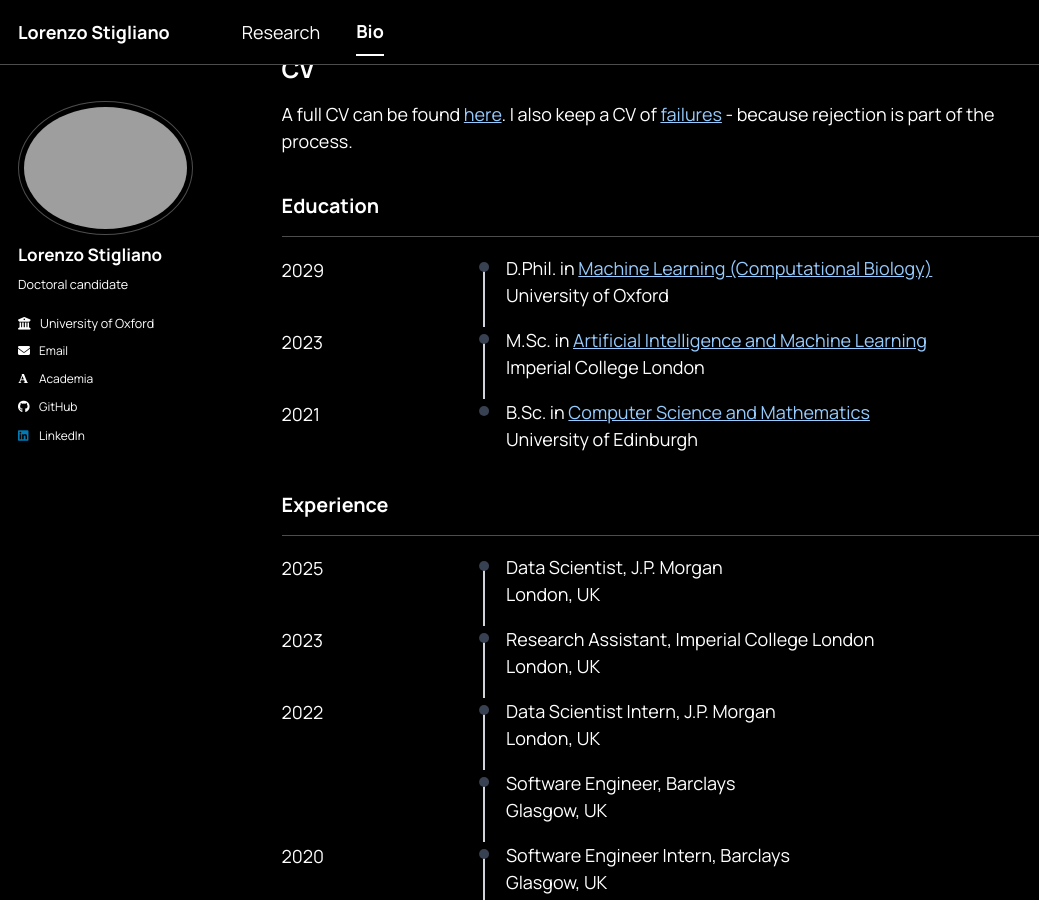
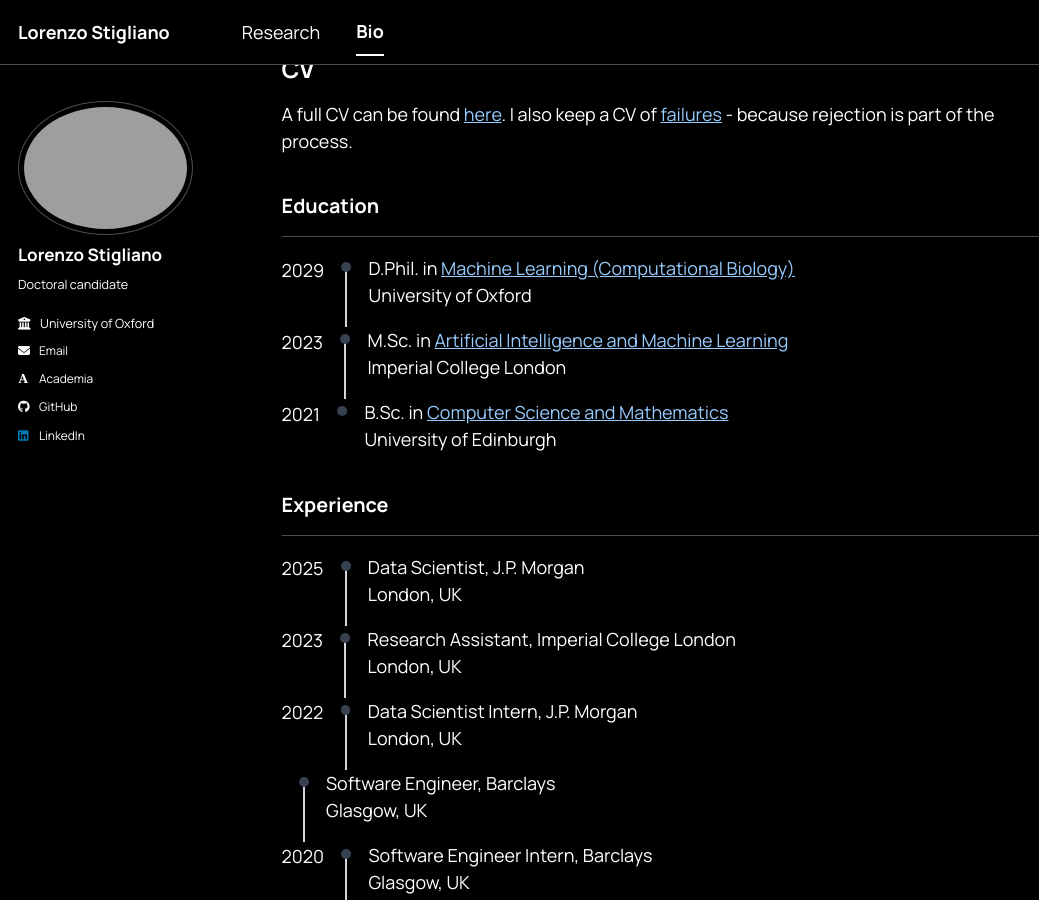
Before and after one commit to LorenzoStigliano/lorenzostigliano.github.io, a Jekyll site: the page built from _pages/cv.md, in a window 1280 px wide and 900 px high, scrolled down 321 px. Shown: the whole window, without its empty margins (0-1039 px from the left). Built offline with Jekyll 4.4.1, drawn with Linux system fonts in a browser that asks for light colours; some web fonts are replaced; a script bundle is joined from its source files by our own code; library files that are not in the unit come from our copies.

Commit message:
grid update

```diff
--- a/_pages/cv.md
+++ b/_pages/cv.md
@@ -22,7 +22,7 @@
 ## Education
 ---
 <div>
-  <div style="display:grid; grid-template-columns: 180px 30px 1fr; column-gap: 0.4rem; margin-bottom: 1rem;">
+  <div style="display:grid; grid-template-columns: auto 30px 1fr; column-gap: 0.4rem; margin-bottom: 1rem;">
     <div style="text-align:left; padding-top:0.1rem;">2029</div>
     <div style="position:relative;">
       <span style="position:absolute; left:50%; top:0.68rem; bottom:-1rem; width:2px; background:#d1d5db; transform:translateX(-50%);"></span>
@@ -34,7 +34,7 @@
     </div>
   </div>
 
-  <div style="display:grid; grid-template-columns: 180px 30px 1fr; column-gap: 0.4rem; margin-bottom: 1rem;">
+  <div style="display:grid; grid-template-columns: auto 30px 1fr; column-gap: 0.4rem; margin-bottom: 1rem;">
     <div style="text-align:left; padding-top:0.1rem;">2023</div>
     <div style="position:relative;">
       <span style="position:absolute; left:50%; top:0.68rem; bottom:-1rem; width:2px; background:#d1d5db; transform:translateX(-50%);"></span>
@@ -46,7 +46,7 @@
     </div>
   </div>
 
-  <div style="display:grid; grid-template-columns: 180px 30px 1fr; column-gap: 0.4rem;">
+  <div style="display:grid; grid-template-columns: auto 30px 1fr; column-gap: 0.4rem;">
     <div style="text-align:left; padding-top:0.1rem;">2021</div>
     <div style="position:relative;">
       <span style="position:absolute; left:50%; top:0.4rem; width:0.55rem; height:0.55rem; border-radius:999px; background:#374151; transform:translateX(-50%);"></span>
@@ -62,7 +62,7 @@
 ## Experience
 ---
 <div>
-  <div style="display:grid; grid-template-columns: 180px 30px 1fr; column-gap: 0.4rem; margin-bottom: 1rem;">
+  <div style="display:grid; grid-template-columns: auto 30px 1fr; column-gap: 0.4rem; margin-bottom: 1rem;">
     <div style="text-align:left; padding-top:0.1rem;">2025</div>
     <div style="position:relative;">
       <span style="position:absolute; left:50%; top:0.68rem; bottom:-1rem; width:2px; background:#d1d5db; transform:translateX(-50%);"></span>
@@ -74,7 +74,7 @@
     </div>
   </div>
 
-  <div style="display:grid; grid-template-columns: 180px 30px 1fr; column-gap: 0.4rem; margin-bottom: 1rem;">
+  <div style="display:grid; grid-template-columns: auto 30px 1fr; column-gap: 0.4rem; margin-bottom: 1rem;">
     <div style="text-align:left; padding-top:0.1rem;">2023</div>
     <div style="position:relative;">
       <span style="position:absolute; left:50%; top:0.68rem; bottom:-1rem; width:2px; background:#d1d5db; transform:translateX(-50%);"></span>
@@ -86,7 +86,7 @@
     </div>
   </div>
 
-  <div style="display:grid; grid-template-columns: 180px 30px 1fr; column-gap: 0.4rem; margin-bottom: 1rem;">
+  <div style="display:grid; grid-template-columns: auto 30px 1fr; column-gap: 0.4rem; margin-bottom: 1rem;">
     <div style="text-align:left; padding-top:0.1rem;">2022</div>
     <div style="position:relative;">
       <span style="position:absolute; left:50%; top:0.68rem; bottom:-1rem; width:2px; background:#d1d5db; transform:translateX(-50%);"></span>
@@ -98,7 +98,7 @@
     </div>
   </div>
 
-  <div style="display:grid; grid-template-columns: 180px 30px 1fr; column-gap: 0.4rem; margin-bottom: 1rem;">
+  <div style="display:grid; grid-template-columns: auto 30px 1fr; column-gap: 0.4rem; margin-bottom: 1rem;">
     <div style="text-align:left; padding-top:0.1rem;"></div>
     <div style="position:relative;">
       <span style="position:absolute; left:50%; top:0.68rem; bottom:-1rem; width:2px; background:#d1d5db; transform:translateX(-50%);"></span>
@@ -110,7 +110,7 @@
     </div>
   </div>
 
-  <div style="display:grid; grid-template-columns: 180px 30px 1fr; column-gap: 0.4rem; margin-bottom: 1rem;">
+  <div style="display:grid; grid-template-columns: auto 30px 1fr; column-gap: 0.4rem; margin-bottom: 1rem;">
     <div style="text-align:left; padding-top:0.1rem;">2020</div>
     <div style="position:relative;">
       <span style="position:absolute; left:50%; top:0.68rem; bottom:-1rem; width:2px; background:#d1d5db; transform:translateX(-50%);"></span>
@@ -122,7 +122,7 @@
     </div>
   </div>
 
-  <div style="display:grid; grid-template-columns: 180px 30px 1fr; column-gap: 0.4rem; margin-bottom: 1rem;">
+  <div style="display:grid; grid-template-columns: auto 30px 1fr; column-gap: 0.4rem; margin-bottom: 1rem;">
     <div style="text-align:left; padding-top:0.1rem;"></div>
     <div style="position:relative;">
       <span style="position:absolute; left:50%; top:0.68rem; bottom:-1rem; width:2px; background:#d1d5db; transform:translateX(-50%);"></span>
@@ -134,7 +134,7 @@
     </div>
   </div>
 
-  <div style="display:grid; grid-template-columns: 180px 30px 1fr; column-gap: 0.4rem;">
+  <div style="display:grid; grid-template-columns: auto 30px 1fr; column-gap: 0.4rem;">
     <div style="text-align:left; padding-top:0.1rem;">2019</div>
     <div style="position:relative;">
       <span style="position:absolute; left:50%; top:0.4rem; width:0.55rem; height:0.55rem; border-radius:999px; background:#374151; transform:translateX(-50%);"></span>
```
